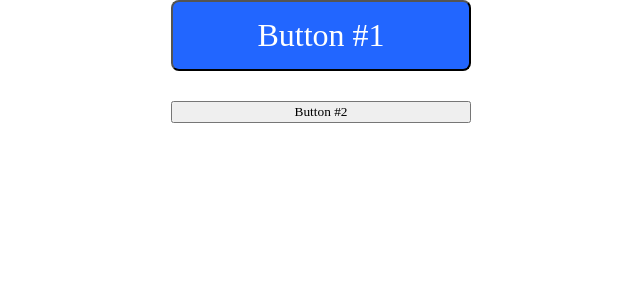
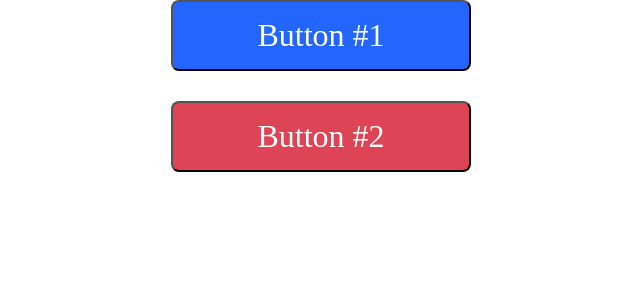
Before and after one commit to AreteCore/react-css-examples, a React (Create React App) app: page / in a window 1280 px wide. Shown: the top 300 px of the page, without its empty margins (319-959 px from the left). Built offline with nearby package versions, Linux system fonts and the light colour scheme; a web font is replaced by a local one.

Commit message:
button 2

```diff
--- a/src/components/example-2-inline-css/Button.jsx
+++ b/src/components/example-2-inline-css/Button.jsx
@@ -1,5 +1,32 @@
+//inline css styling in jsx
+
 export default function Button({ text }) {
+
+  //here we are
+  const buttonStyle = {
+    //define styles as key:value pairs
+    //cant use kebob case, use camelCase
+    //wrap the values in string quotes
+    backgroundColor: "#d45",
+    borderRadius: "8px",
+    color: "white",
+    fontSize: "24pt",
+    padding: "15px 50px",
+    width: "300px",
+  }
+
     return (
-      <button>{ text }</button>
+      <button style={buttonStyle}>{ text }</button>
     );
   }
+
+  // pros
+  //no extra file
+  //no class clashing
+  //you can use this with props/state and you can alter styles on the fly
+  //good for server side rendering
+
+
+  // cons
+  //clutter?
+  //no real pseudoselectors, you have to use state instead
```
